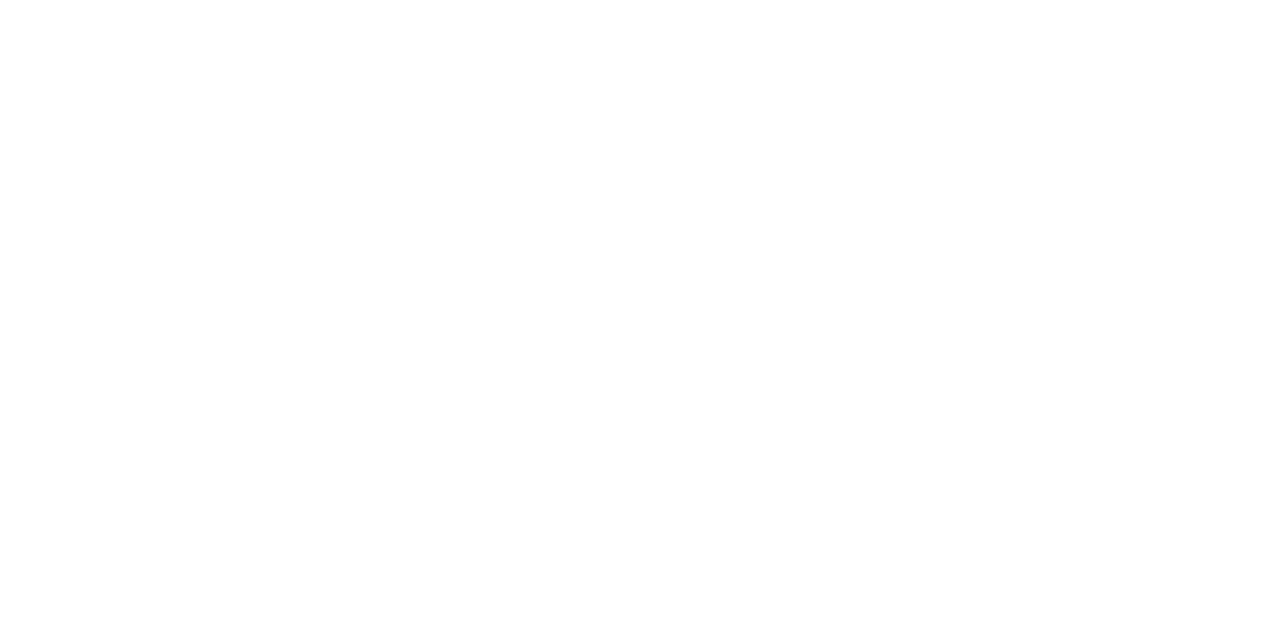
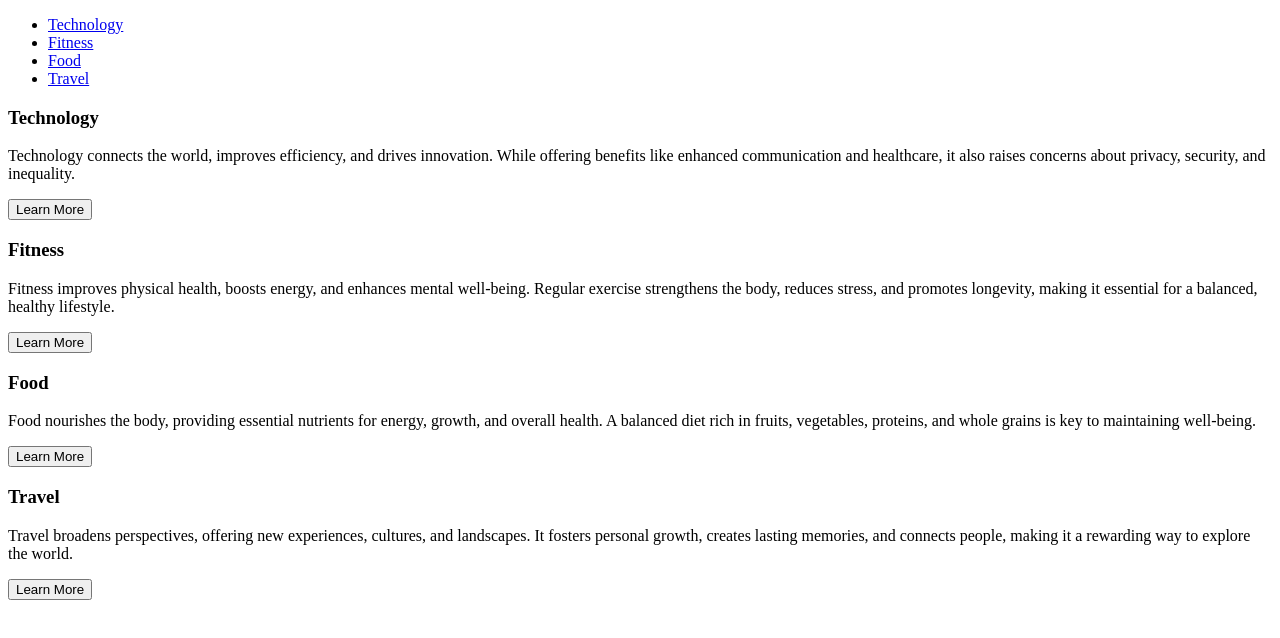
Before and after one commit to AndrewH1188/Tabs-HTML-JS-SCSS, a plain HTML site: page index.html in a window 1280 px wide. Drawn offline with Linux system fonts and the light colour scheme.

Commit message:
HTML added ready for styling.

```diff
--- a/index.html
+++ b/index.html
@@ -1,17 +1,74 @@
 <!DOCTYPE html>
 <html lang="en">
+
 <head>
     <meta charset="UTF-8">
     <meta name="viewport" content="width=device-width, initial-scale=1.0">
     <link rel="stylesheet" href="assets/scss/styling.css">
+    <link href="https://fonts.googleapis.com/css2?family=Poppins:wght@100;500;600&display=swap" rel="stylesheet">
     <title>Tabs</title>
 </head>
+
 <body>
 
+    <div class="tab-container">
+        <ul class="tab-menu">
+            <li class="tab active">
+                <a href="#technology">Technology</a>
+            </li>
+            <li class="tab">
+                <a href="#fitness">Fitness</a>
+            </li>
+            <li class="tab">
+                <a href="#food">Food</a>
+            </li>
+            <li class="tab">
+                <a href="#travel">Travel</a>
+            </li>
+        </ul>
+    </div>
 
+    <div class="tab-panels">
+        <div id="technology" class="panel">
+            <h3>Technology</h3>
+            <p>Technology connects the world, improves efficiency, and drives innovation. While offering benefits like
+                enhanced communication and healthcare, it also raises concerns about privacy, security, and inequality.
+            </p>
+            <button>Learn More</button>
+        </div>
+    </div>
 
+    <div class="tab-panels">
+        <div id="fitness" class="panel">
+            <h3>Fitness</h3>
+            <p>Fitness improves physical health, boosts energy, and enhances mental well-being. Regular exercise
+                strengthens the body, reduces stress, and promotes longevity, making it essential for a balanced,
+                healthy lifestyle.</p>
+            <button>Learn More</button>
+        </div>
+    </div>
 
+    <div class="tab-panels">
+        <div id="food" class="panel">
+            <h3>Food</h3>
+            <p>Food nourishes the body, providing essential nutrients for energy, growth, and overall health. A balanced
+                diet rich in fruits, vegetables, proteins, and whole grains is key to maintaining well-being.
+            </p>
+            <button>Learn More</button>
+        </div>
+    </div>
+
+    <div class="tab-panels">
+        <div id="travel" class="panel">
+            <h3>Travel</h3>
+            <p>Travel broadens perspectives, offering new experiences, cultures, and landscapes. It fosters personal
+                growth, creates lasting memories, and connects people, making it a rewarding way to explore the world.
+            </p>
+            <button>Learn More</button>
+        </div>
+    </div>
 
     <script src="assets/js/functionality.js"></script>
 </body>
+
 </html>
```
Also changed, not shown: 1 other file.
